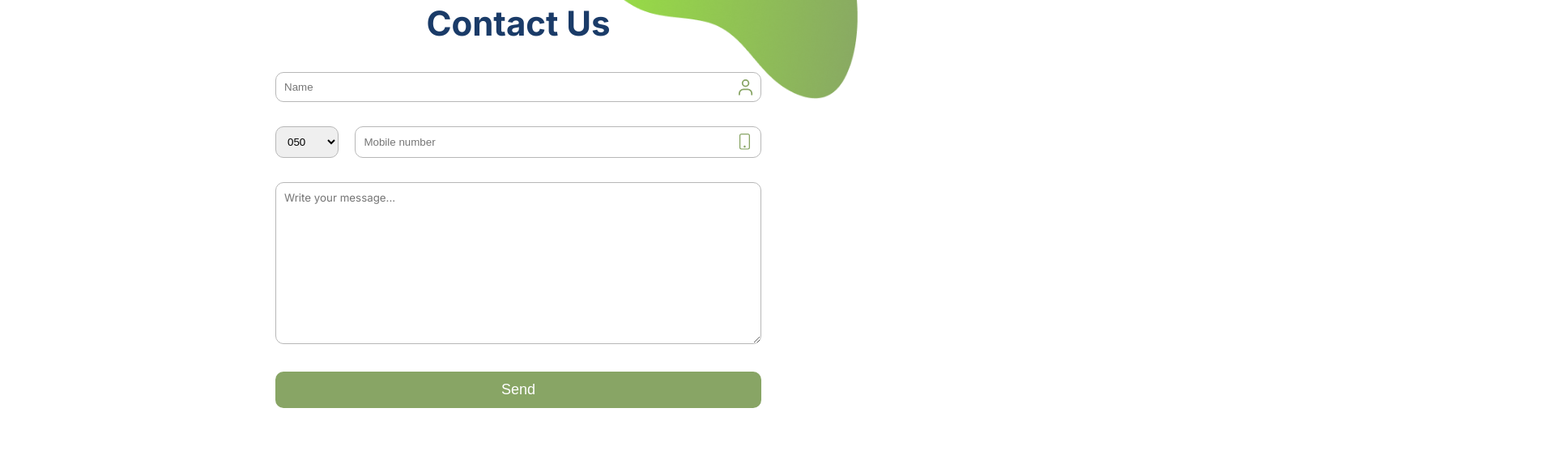
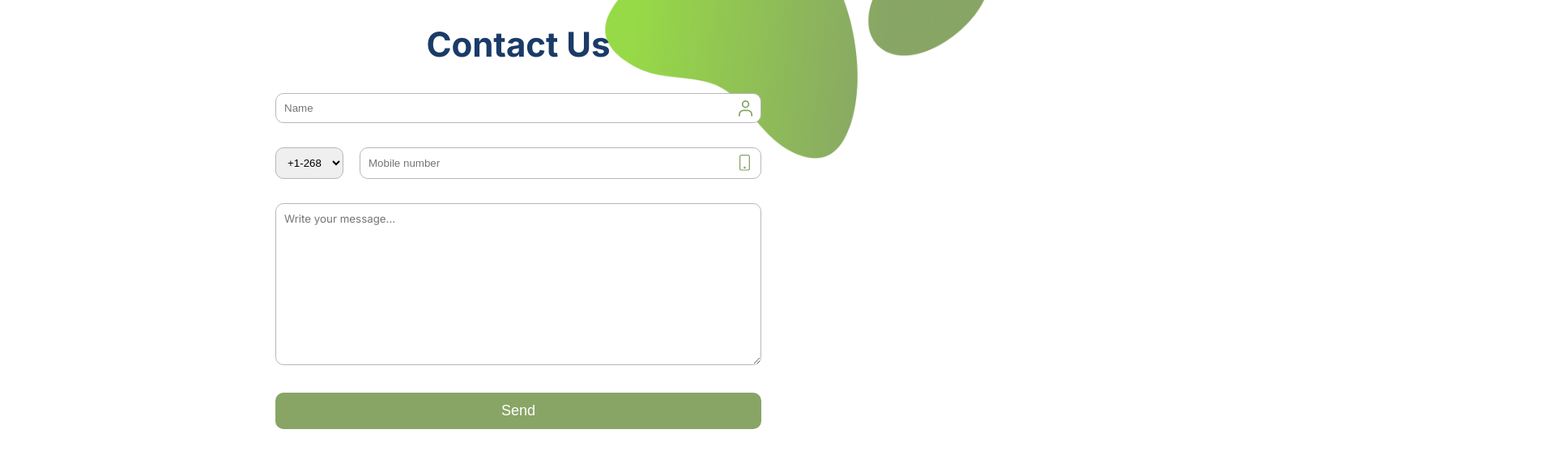
Before and after one commit to emilka1337/Ammury, a plain HTML site: page index.html in a window 1280 px wide. Shown: the part 2053-2615 px from the top of the page at 81% size, 1920 px wide, since content can reach past the window. Drawn offline with nearby package versions, Linux system fonts and the light colour scheme.

Commit message:
country-codes added

```diff
--- a/index.html
+++ b/index.html
@@ -14,6 +14,7 @@
     <script defer src="./js/script.js"></script>
     <script defer src="./js/dictionary.js"></script>
     <script defer src="./js/translation.js"></script>
+    <script defer src="./js/country_codes.js"></script>
 </head>
 
 <body>
@@ -143,13 +144,7 @@
                 <img src="./img/svg/Group.svg" alt="">
             </div>
             <div class="form-row">
-                <select value="055" id="operator_number">
-                    <option value="050">050</option>
-                    <option value="050">051</option>
-                    <option value="050">055</option>
-                    <option value="050">070</option>
-                    <option value="050">077</option>
-                </select>
+                <select value="+1" id="country_code"></select>
                 <input type="tel" placeholder="Mobile number" id="phone_number">
                 <img src="./img/svg/Vector.svg" alt="">
             </div>
--- /dev/null
+++ b/js/country_codes.js
@@ -0,0 +1,204 @@
+const COUNTRY_CODES = [
+    { "country": "Afghanistan", "code": "+93" },
+    { "country": "Albania", "code": "+355" },
+    { "country": "Algeria", "code": "+213" },
+    { "country": "Andorra", "code": "+376" },
+    { "country": "Angola", "code": "+244" },
+    { "country": "Antigua and Barbuda", "code": "+1-268" },
+    { "country": "Argentina", "code": "+54" },
+    { "country": "Armenia", "code": "+374" },
+    { "country": "Australia", "code": "+61" },
+    { "country": "Austria", "code": "+43" },
+    { "country": "Azerbaijan", "code": "+994" },
+    { "country": "Bahamas", "code": "+1-242" },
+    { "country": "Bahrain", "code": "+973" },
+    { "country": "Bangladesh", "code": "+880" },
+    { "country": "Barbados", "code": "+1-246" },
+    { "country": "Belarus", "code": "+375" },
+    { "country": "Belgium", "code": "+32" },
+    { "country": "Belize", "code": "+501" },
+    { "country": "Benin", "code": "+229" },
+    { "country": "Bhutan", "code": "+975" },
+    { "country": "Bolivia", "code": "+591" },
+    { "country": "Bosnia and Herzegovina", "code": "+387" },
+    { "country": "Botswana", "code": "+267" },
+    { "country": "Brazil", "code": "+55" },
+    { "country": "Brunei", "code": "+673" },
+    { "country": "Bulgaria", "code": "+359" },
+    { "country": "Burkina Faso", "code": "+226" },
+    { "country": "Burundi", "code": "+257" },
+    { "country": "Cabo Verde", "code": "+238" },
+    { "country": "Cambodia", "code": "+855" },
+    { "country": "Cameroon", "code": "+237" },
+    { "country": "Canada", "code": "+1" },
+    { "country": "Central African Republic", "code": "+236" },
+    { "country": "Chad", "code": "+235" },
+    { "country": "Chile", "code": "+56" },
+    { "country": "China", "code": "+86" },
+    { "country": "Colombia", "code": "+57" },
+    { "country": "Comoros", "code": "+269" },
+    { "country": "Congo", "code": "+242" },
+    { "country": "Congo (Democratic Republic)", "code": "+243" },
+    { "country": "Costa Rica", "code": "+506" },
+    { "country": "Croatia", "code": "+385" },
+    { "country": "Cuba", "code": "+53" },
+    { "country": "Cyprus", "code": "+357" },
+    { "country": "Czech Republic", "code": "+420" },
+    { "country": "Denmark", "code": "+45" },
+    { "country": "Djibouti", "code": "+253" },
+    { "country": "Dominica", "code": "+1-767" },
+    { "country": "Dominican Republic", "code": "+1-809" },
+    { "country": "Ecuador", "code": "+593" },
+    { "country": "Egypt", "code": "+20" },
+    { "country": "El Salvador", "code": "+503" },
+    { "country": "Equatorial Guinea", "code": "+240" },
+    { "country": "Eritrea", "code": "+291" },
+    { "country": "Estonia", "code": "+372" },
+    { "country": "Eswatini", "code": "+268" },
+    { "country": "Ethiopia", "code": "+251" },
+    { "country": "Fiji", "code": "+679" },
+    { "country": "Finland", "code": "+358" },
+    { "country": "France", "code": "+33" },
+    { "country": "Gabon", "code": "+241" },
+    { "country": "Gambia", "code": "+220" },
+    { "country": "Georgia", "code": "+995" },
+    { "country": "Germany", "code": "+49" },
+    { "country": "Ghana", "code": "+233" },
+    { "country": "Greece", "code": "+30" },
+    { "country": "Grenada", "code": "+1-473" },
+    { "country": "Guatemala", "code": "+502" },
+    { "country": "Guinea", "code": "+224" },
+    { "country": "Guinea-Bissau", "code": "+245" },
+    { "country": "Guyana", "code": "+592" },
+    { "country": "Haiti", "code": "+509" },
+    { "country": "Honduras", "code": "+504" },
+    { "country": "Hungary", "code": "+36" },
+    { "country": "Iceland", "code": "+354" },
+    { "country": "India", "code": "+91" },
+    { "country": "Indonesia", "code": "+62" },
+    { "country": "Iran", "code": "+98" },
+    { "country": "Iraq", "code": "+964" },
+    { "country": "Ireland", "code": "+353" },
+    { "country": "Israel", "code": "+972" },
+    { "country": "Italy", "code": "+39" },
+    { "country": "Jamaica", "code": "+1-876" },
+    { "country": "Japan", "code": "+81" },
+    { "country": "Jordan", "code": "+962" },
+    { "country": "Kazakhstan", "code": "+7" },
+    { "country": "Kenya", "code": "+254" },
+    { "country": "Kiribati", "code": "+686" },
+    { "country": "Kuwait", "code": "+965" },
+    { "country": "Kyrgyzstan", "code": "+996" },
+    { "country": "Laos", "code": "+856" },
+    { "country": "Latvia", "code": "+371" },
+    { "country": "Lebanon", "code": "+961" },
+    { "country": "Lesotho", "code": "+266" },
+    { "country": "Liberia", "code": "+231" },
+    { "country": "Libya", "code": "+218" },
+    { "country": "Liechtenstein", "code": "+423" },
+    { "country": "Lithuania", "code": "+370" },
+    { "country": "Luxembourg", "code": "+352" },
+    { "country": "Madagascar", "code": "+261" },
+    { "country": "Malawi", "code": "+265" },
+    { "country": "Malaysia", "code": "+60" },
+    { "country": "Maldives", "code": "+960" },
+    { "country": "Mali", "code": "+223" },
+    { "country": "Malta", "code": "+356" },
+    { "country": "Marshall Islands", "code": "+692" },
+    { "country": "Mauritania", "code": "+222" },
+    { "country": "Mauritius", "code": "+230" },
+    { "country": "Mexico", "code": "+52" },
+    { "country": "Micronesia", "code": "+691" },
+    { "country": "Moldova", "code": "+373" },
+    { "country": "Monaco", "code": "+377" },
+    { "country": "Mongolia", "code": "+976" },
+    { "country": "Montenegro", "code": "+382" },
+    { "country": "Morocco", "code": "+212" },
+    { "country": "Mozambique", "code": "+258" },
+    { "country": "Myanmar", "code": "+95" },
+    { "country": "Namibia", "code": "+264" },
+    { "country": "Nauru", "code": "+674" },
+    { "country": "Nepal", "code": "+977" },
+    { "country": "Netherlands", "code": "+31" },
+    { "country": "New Zealand", "code": "+64" },
+    { "country": "Nicaragua", "code": "+505" },
+    { "country": "Niger", "code": "+227" },
+    { "country": "Nigeria", "code": "+234" },
+    { "country": "North Korea", "code": "+850" },
+    { "country": "North Macedonia", "code": "+389" },
+    { "country": "Norway", "code": "+47" },
+    { "country": "Oman", "code": "+968" },
+    { "country": "Pakistan", "code": "+92" },
+    { "country": "Palau", "code": "+680" },
+    { "country": "Palestine", "code": "+970" },
+    { "country": "Panama", "code": "+507" },
+    { "country": "Papua New Guinea", "code": "+675" },
+    { "country": "Paraguay", "code": "+595" },
+    { "country": "Peru", "code": "+51" },
+    { "country": "Philippines", "code": "+63" },
+    { "country": "Poland", "code": "+48" },
+    { "country": "Portugal", "code": "+351" },
+    { "country": "Qatar", "code": "+974" },
+    { "country": "Romania", "code": "+40" },
+    { "country": "Russia", "code": "+7" },
+    { "country": "Rwanda", "code": "+250" },
+    { "country": "Saint Kitts and Nevis", "code": "+1-869" },
+    { "country": "Saint Lucia", "code": "+1-758" },
+    { "country": "Saint Vincent and the Grenadines", "code": "+1-784" },
+    { "country": "Samoa", "code": "+685" },
+    { "country": "San Marino", "code": "+378" },
+    { "country": "Sao Tome and Principe", "code": "+239" },
+    { "country": "Saudi Arabia", "code": "+966" },
+    { "country": "Senegal", "code": "+221" },
+    { "country": "Serbia", "code": "+381" },
+    { "country": "Seychelles", "code": "+248" },
+    { "country": "Sierra Leone", "code": "+232" },
+    { "country": "Singapore", "code": "+65" },
+    { "country": "Slovakia", "code": "+421" },
+    { "country": "Slovenia", "code": "+386" },
+    { "country": "Solomon Islands", "code": "+677" },
+    { "country": "Somalia", "code": "+252" },
+    { "country": "South Africa", "code": "+27" },
+    { "country": "South Korea", "code": "+82" },
+    { "country": "South Sudan", "code": "+211" },
+    { "country": "Spain", "code": "+34" },
+    { "country": "Sri Lanka", "code": "+94" },
+    { "country": "Sudan", "code": "+249" },
+    { "country": "Suriname", "code": "+597" },
+    { "country": "Sweden", "code": "+46" },
+    { "country": "Switzerland", "code": "+41" },
+    { "country": "Syria", "code": "+963" },
+    { "country": "Taiwan", "code": "+886" },
+    { "country": "Tajikistan", "code": "+992" },
+    { "country": "Tanzania", "code": "+255" },
+    { "country": "Thailand", "code": "+66" },
+    { "country": "Timor-Leste", "code": "+670" },
+    { "country": "Togo", "code": "+228" },
+    { "country": "Tonga", "code": "+676" },
+    { "country": "Trinidad and Tobago", "code": "+1-868" },
+    { "country": "Tunisia", "code": "+216" },
+    { "country": "Turkey", "code": "+90" },
+    { "country": "Turkmenistan", "code": "+993" },
+    { "country": "Tuvalu", "code": "+688" },
+    { "country": "Uganda", "code": "+256" },
+    { "country": "Ukraine", "code": "+380" },
+    { "country": "United Arab Emirates", "code": "+971" },
+    { "country": "United Kingdom", "code": "+44" },
+    { "country": "United States", "code": "+1" },
+    { "country": "Uruguay", "code": "+598" },
+    { "country": "Uzbekistan", "code": "+998" },
+    { "country": "Vanuatu", "code": "+678" },
+    { "country": "Vatican City", "code": "+39" },
+    { "country": "Venezuela", "code": "+58" },
+    { "country": "Vietnam", "code": "+84" },
+    { "country": "Yemen", "code": "+967" },
+    { "country": "Zambia", "code": "+260" },
+    { "country": "Zimbabwe", "code": "+263" }
+]
+
+COUNTRY_CODES.sort((a, b) => parseInt(a.code) - parseInt(b.code)).forEach(item => {
+    let option = document.createElement("option");
+    option.value = item.code;
+    option.innerHTML = item.code;
+    document.querySelector('#country_code').appendChild(option);
+})
--- a/js/script.js
+++ b/js/script.js
@@ -63,7 +63,7 @@ document.querySelector('.contact-form').addEventListener("submit", (e) => {
 
     let params = {
         from_name: document.querySelector('#formName').value,
-        phone_number: document.querySelector('#operator_number').value + document.querySelector('#phone_number').value,
+        phone_number: document.querySelector('#country_code').value + document.querySelector('#phone_number').value,
         message: document.querySelector('#form-message').value
     }
 
--- a/scss/_about.scss
+++ b/scss/_about.scss
@@ -25,6 +25,7 @@
                 img.phone {
                     transform: scale(0.9);
                     margin-left: 160px;
+                    width: 300px;
                 }
             }
 
--- a/scss/_hero.scss
+++ b/scss/_hero.scss
@@ -52,6 +52,9 @@
                 // img:nth-child(3) {
                 //     transform: scale(0.9);
                 // }
+                img {
+                    width: 300px;
+                }
             }
 
             .mobile-carousel {
@@ -96,7 +99,7 @@
                     padding: 0px 40px;
 
                     img {
-                        height: 600px;
+                        // height: 600px;
                         width: 100%;
                         object-fit: cover;
                     }
```
Also changed, not shown: img/Group 36.png, img/Link google.png, img/categor.png, img/login.png, scss/styles.css, 3 other files.
